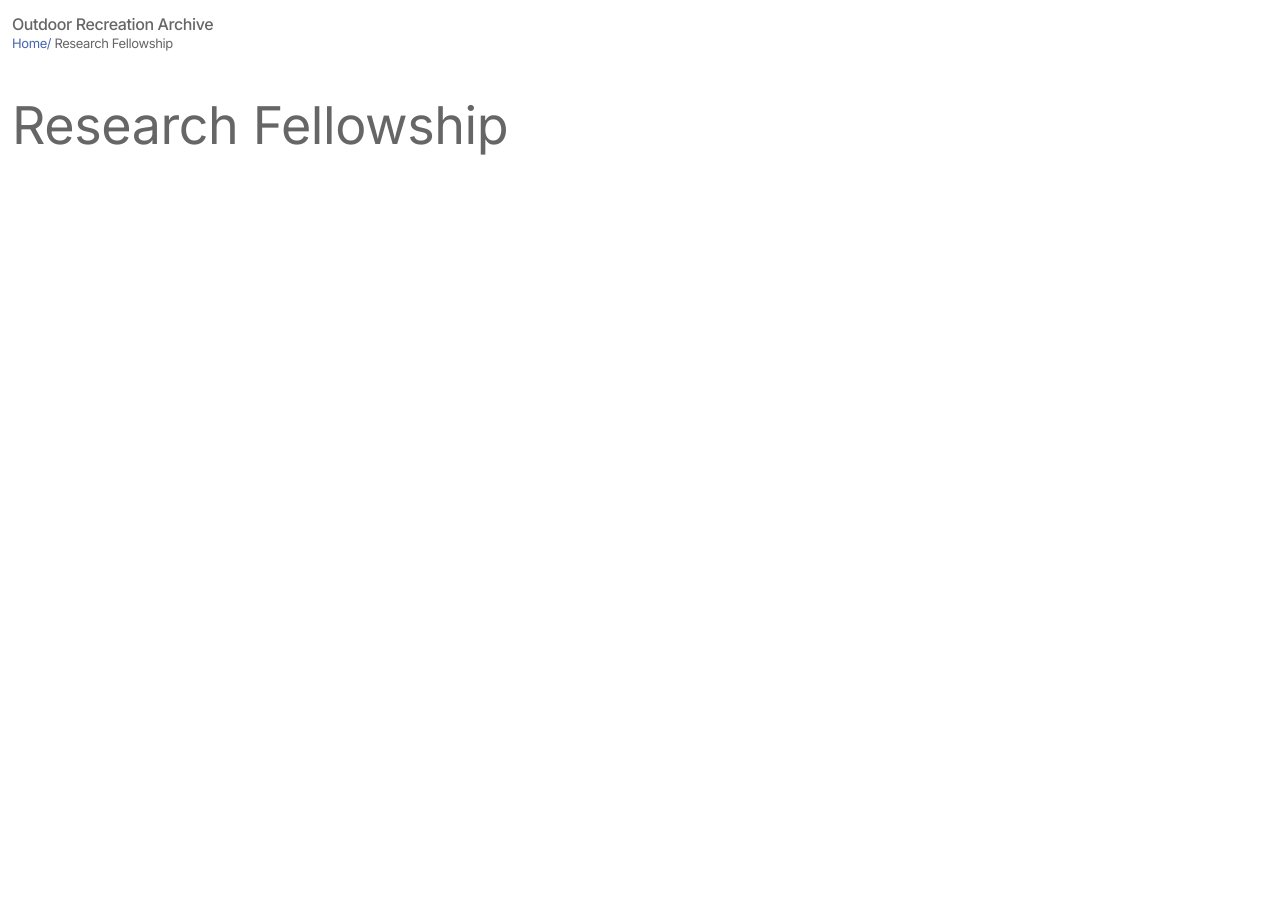
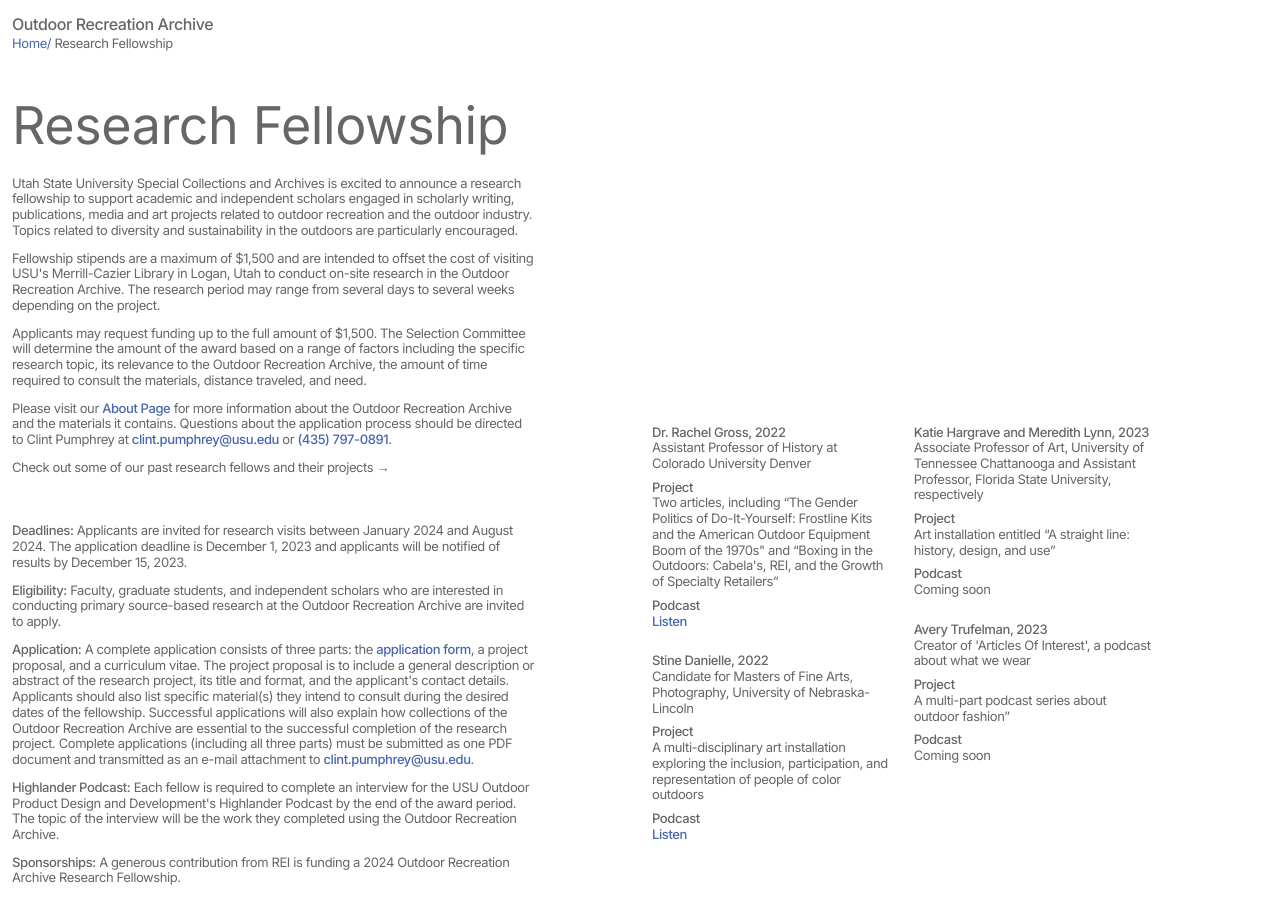
Before and after one commit to gabewolford/outdoor-recreation-archive, a Next.js app: page /research-fellowship in a window 1280 px wide. Before the commit the page ends 800 px from the top, so only its background shows below. Built offline with nearby package versions, Linux system fonts and the light colour scheme.

Commit message:
research fellowship page done for now

```diff
--- /dev/null
+++ b/src/app/components/Research-Fellowship/PastFellowCard.jsx
@@ -0,0 +1,32 @@
+export default function PastFellowCard({
+  name,
+  year,
+  affiliation,
+  project,
+  podcastLink,
+}) {
+  return (
+    <div className="pb-4">
+      <p className="font-medium">
+        {name}, {year}
+      </p>
+      <p className="mb-2">{affiliation}</p>
+      <p className="font-medium">Project</p>
+      <p className="mb-2">{project}</p>
+      <p className="font-medium">Podcast</p>
+      {podcastLink ? (
+        <p className="mb-2">
+          <a
+            href={podcastLink}
+            target="_blank"
+            className="text-blue-main font-medium hover:text-gray-main hover:underline-offset-4 hover:underline"
+          >
+            Listen
+          </a>
+        </p>
+      ) : (
+        <p className="mb-2">Coming soon</p>
+      )}
+    </div>
+  );
+}
--- a/src/app/research-fellowship/page.js
+++ b/src/app/research-fellowship/page.js
@@ -1,3 +1,163 @@
+import Link from "next/link";
+import PastFellowCard from "../components/Research-Fellowship/PastFellowCard";
+
 export default function ResearchFellowshipPage() {
-  return <></>;
+  return (
+    <div className="grid grid-cols-4 gap-9 lg:gap-0 lg:grid-cols-12 lg:grid-rows-3 text-sm">
+      <section className="flex flex-col gap-3 col-span-4 lg:col-span-5 lg:row-span-3">
+        <p>
+          Utah State University Special Collections and Archives is excited to
+          announce a research fellowship to support academic and independent
+          scholars engaged in scholarly writing, publications, media and art
+          projects related to outdoor recreation and the outdoor industry.
+          Topics related to diversity and sustainability in the outdoors are
+          particularly encouraged.
+        </p>
+        <p>
+          Fellowship stipends are a maximum of $1,500 and are intended to offset
+          the cost of visiting USU's Merrill-Cazier Library in Logan, Utah to
+          conduct on-site research in the Outdoor Recreation Archive. The
+          research period may range from several days to several weeks depending
+          on the project.
+        </p>
+        <p>
+          Applicants may request funding up to the full amount of $1,500. The
+          Selection Committee will determine the amount of the award based on a
+          range of factors including the specific research topic, its relevance
+          to the Outdoor Recreation Archive, the amount of time required to
+          consult the materials, distance traveled, and need.
+        </p>
+        <p>
+          Please visit our{" "}
+          <span>
+            <Link
+              href="/about"
+              className="text-blue-main font-medium hover:text-gray-main hover:underline-offset-4 hover:underline"
+            >
+              About Page
+            </Link>
+          </span>{" "}
+          for more information about the Outdoor Recreation Archive and the
+          materials it contains. Questions about the application process should
+          be directed to Clint Pumphrey at{" "}
+          <span>
+            <a
+              href="mailto:clint.pumphrey@usu.edu"
+              className="text-blue-main font-medium hover:text-gray-main hover:underline-offset-4 hover:underline"
+            >
+              clint.pumphrey@usu.edu
+            </a>
+          </span>{" "}
+          or{" "}
+          <span>
+            <a
+              href="tel:+14357970891"
+              className="text-blue-main font-medium hover:text-gray-main hover:underline-offset-4 hover:underline"
+            >
+              (435) 797-0891
+            </a>
+            .
+          </span>
+        </p>
+        <p className="hidden lg:block">
+          Check out some of our past research fellows and their projects →
+        </p>
+        <p className="lg:hidden">
+          For information about searching and viewing the archive, please see
+          the information to the below ↓
+        </p>
+        <p className="mt-9">
+          <span className="font-medium">Deadlines:</span> Applicants are invited
+          for research visits between January 2024 and August 2024. The
+          application deadline is December 1, 2023 and applicants will be
+          notified of results by December 15, 2023.
+        </p>
+        <p>
+          <span className="font-medium">Eligibility:</span> Faculty, graduate
+          students, and independent scholars who are interested in conducting
+          primary source-based research at the Outdoor Recreation Archive are
+          invited to apply.
+        </p>
+        <p>
+          <span className="font-medium">Application:</span> A complete
+          application consists of three parts: the{" "}
+          <span>
+            <a
+              href="/documents/Outdoor_Recreation_Archive_Fellowship_Application.pdf"
+              target="_blank"
+              className="text-blue-main font-medium hover:text-gray-main hover:underline-offset-4 hover:underline"
+            >
+              application form
+            </a>
+          </span>
+          , a project proposal, and a curriculum vitae. The project proposal is
+          to include a general description or abstract of the research project,
+          its title and format, and the applicant's contact details. Applicants
+          should also list specific material(s) they intend to consult during
+          the desired dates of the fellowship. Successful applications will also
+          explain how collections of the Outdoor Recreation Archive are
+          essential to the successful completion of the research project.
+          Complete applications (including all three parts) must be submitted as
+          one PDF document and transmitted as an e-mail attachment to{" "}
+          <span>
+            <a
+              href="mailto:clint.pumphrey@usu.edu"
+              className="text-blue-main font-medium hover:text-gray-main hover:underline-offset-4 hover:underline"
+            >
+              clint.pumphrey@usu.edu
+            </a>
+          </span>
+          .
+        </p>
+        <p>
+          <span className="font-medium">Highlander Podcast:</span> Each fellow
+          is required to complete an interview for the USU Outdoor Product
+          Design and Development's Highlander Podcast by the end of the award
+          period. The topic of the interview will be the work they completed
+          using the Outdoor Recreation Archive.
+        </p>
+        <p>
+          <span className="font-medium">Sponsorships:</span> A generous
+          contribution from REI is funding a 2024 Outdoor Recreation Archive
+          Research Fellowship.
+        </p>
+      </section>
+
+      <section className="grid grid-cols-4 lg:gap-0 lg:grid-cols-2 lg:col-start-7 col-span-4 lg:col-span-5 lg:row-start-2 lg:row-span-2">
+        <div className="flex flex-col col-span-2 lg:col-span-1 pr-3 lg:p-3">
+          <PastFellowCard
+            name="Dr. Rachel Gross"
+            year="2022"
+            affiliation="Assistant Professor of History at Colorado University Denver"
+            project={`Two articles, including “The Gender Politics of Do-It-Yourself:
+            Frostline Kits and the American Outdoor Equipment Boom of the 1970s"
+            and “Boxing in the Outdoors: Cabela's, REI, and the Growth of
+            Specialty Retailers”`}
+            podcastLink="https://open.spotify.com/episode/2OYcgyKd9XpkTBDhZ78Z5k?si=bXSiEVCxS_KmgxCXChKIwA"
+          />
+          <PastFellowCard
+            name="Stine Danielle"
+            year="2022"
+            affiliation="Candidate for Masters of Fine Arts, Photography, University of Nebraska-Lincoln"
+            project={`A multi-disciplinary art installation exploring the inclusion, participation, and representation of people of color outdoors`}
+            podcastLink="https://open.spotify.com/episode/7aiFxqqrRVgI7x2iqKOQ91?si=X5I8c0a3StyKeKNK7ULoMg"
+          />
+        </div>
+        <div className="flex flex-col col-span-2 lg:col-span-1 pl-3 lg:p-3">
+          <PastFellowCard
+            name="Katie Hargrave and Meredith Lynn"
+            year="2023"
+            affiliation="Associate Professor of Art, University of Tennessee Chattanooga and Assistant Professor, Florida State University, respectively"
+            project={`Art installation entitled “A straight line: history, design, and use”`}
+          />
+          <PastFellowCard
+            name="Avery Trufelman"
+            year="2023"
+            affiliation="Creator of 'Articles Of Interest', a podcast about what we wear"
+            project={`A multi-part podcast series about outdoor fashion”`}
+          />
+        </div>
+      </section>
+    </div>
+  );
 }
```
Also changed, not shown: 1 other file (tests, documents, lock files or other folders).
